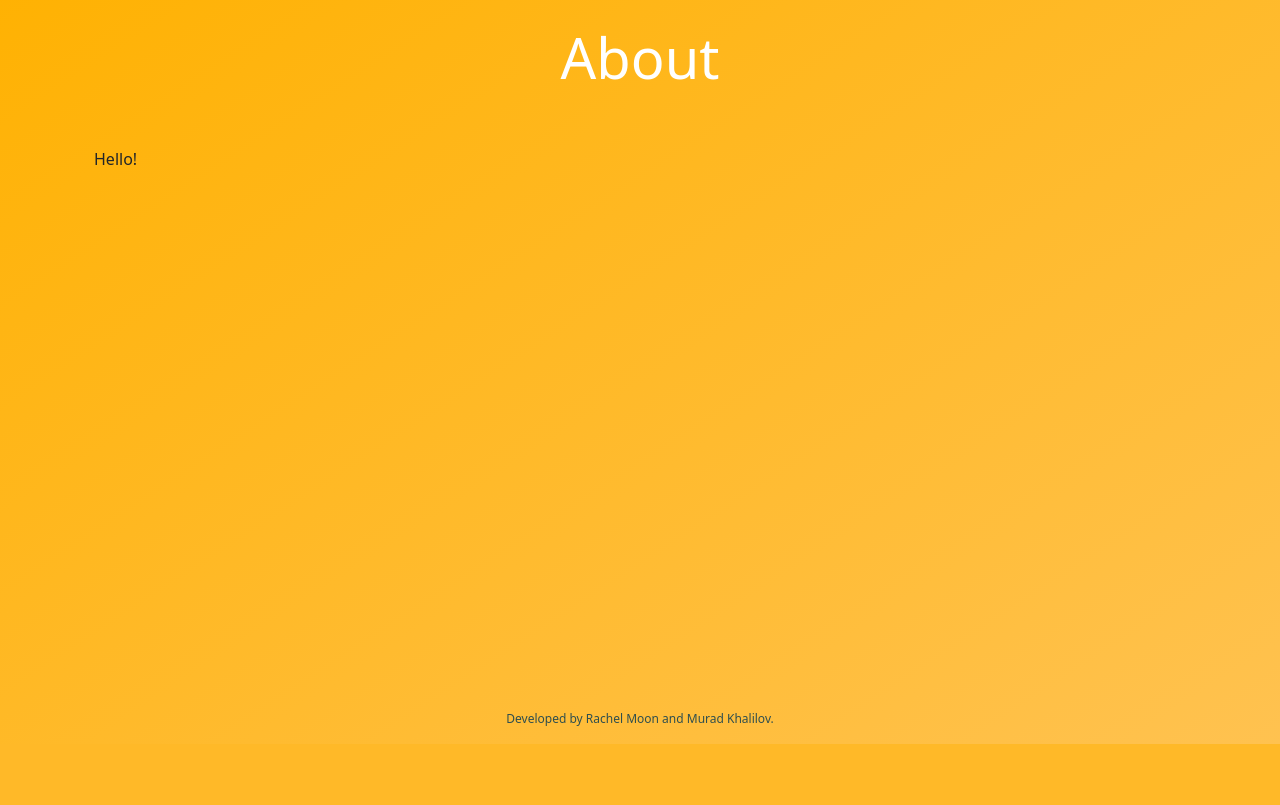
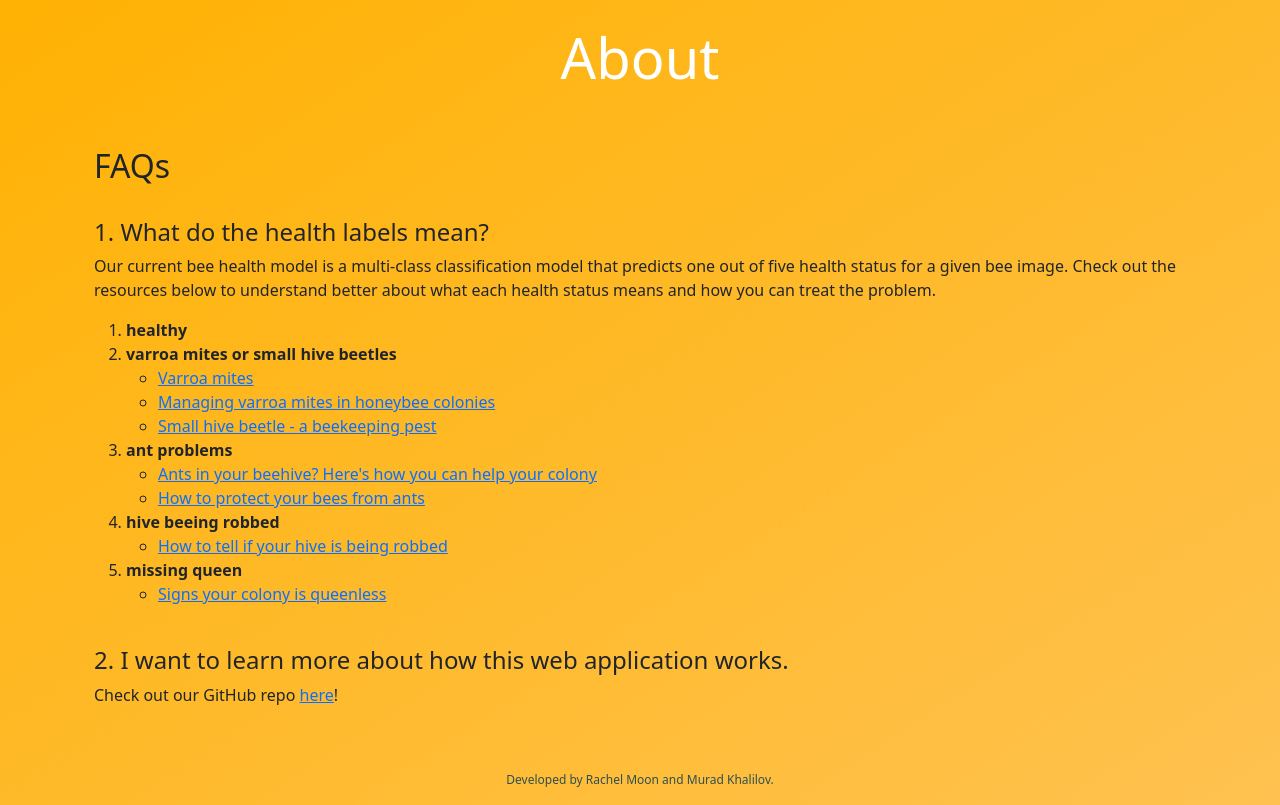
Before and after one commit to MuradKhalil/honeybee-health-ai, a Flask app: page /about in a window 1280 px wide. Shown: the part 56-861 px from the top of the page. Before the commit the page ends 800 px from the top, so only its background shows below. Run offline with Flask 2, Linux system fonts and the light colour scheme.

Commit message:
feat: update about page

```diff
--- a/src/proxy_server/web_app/templates/about.html
+++ b/src/proxy_server/web_app/templates/about.html
@@ -11,6 +11,39 @@ About
 
 {% block body %}
 <div class="container py-5">
-<p>Hello!</p>
+<h2>FAQs</h2><br>
+<h4>1. What do the health labels mean?</h4>
+<p>Our current bee health model is a multi-class classification model that predicts one out of five health status for a given bee image. Check out the resources below to understand better about what each health status means and how you can treat the problem.
+    <ol>
+        <li><b>healthy</b></li>
+        <li><b>varroa mites or small hive beetles</b></li>
+            <ul>
+                <li><a href="https://www.vita-europe.com/beehealth/diseases/varroa-mites/" target="_blank">Varroa mites</a></li>
+                <li><a href="https://www.extension.iastate.edu/smallfarms/managing-varroa-mites-honey-bee-colonies" target="_blank">Managing varroa mites in honeybee colonies</a></li>
+                <li><a href="https://agriculture.vic.gov.au/biosecurity/animal-diseases/honey-bee-pests-and-diseases/small-hive-beetle-a-beekeeping-pest" target="_blank">
+                    Small hive beetle - a beekeeping pest</a></li>
+            </ul>
+        <li><b>ant problems</b></li>
+            <ul>
+                <li><a href="https://www.honeybeesuite.com/ants-beehive-help-your-colony/" target="_blank">
+                Ants in your beehive? Here's how you can help your colony</a></li>
+                <li><a href="https://beekeepinglikeagirl.com/how-to-protect-your-bees-from-ants/" target="_blank">How to protect your bees from ants</a></li>
+            </ul>
+        <li><b>hive beeing robbed</b></li>
+            <ul>
+                <li><a href="https://schoolofbees.com/how-to-tell-if-your-hive-is-being-robbed/" target="_blank">
+                How to tell if your hive is being robbed</a></li>
+            </ul>
+        <li><b>missing queen</b></li>
+            <ul>
+                <li><a href="https://beekeepinglikeagirl.com/signs-your-colony-is-queenless/" target="_blank">
+                Signs your colony is queenless</a></li>
+            </ul>
+    </ol>
+<br>
+<h4>2. I want to learn more about how this web application works. </h4>
+Check out our GitHub repo <a href="https://github.com/MuradKhalil/bee_health_monitoring" target="_blank">here</a>!
+
+</p>
 </div>
 {% endblock %}
--- a/src/proxy_server/web_app/templates/report.html
+++ b/src/proxy_server/web_app/templates/report.html
@@ -17,7 +17,7 @@
     {% else %}
         <p><b>{{ counts['bees'] }}</b> bees were detected from the image.
         <br><span class='healthy-report'><b>{{ counts['healthy'] }} </b> are healthy bees. ({{ "%.1f"| format(100*counts['healthy'] / counts['bees']) }}% of bees)</span>
-        {% if counts['varroa beetles'] > 0 %}<br><span class='unhealthy-report'><b>{{ counts['varroa beetles'] }}</b> bees have varroa beetles. ({{ "%.1f"| format(100*counts['varroa beetles'] / counts['bees']) }}% of bees)</span> {% endif %}
+        {% if counts['varroa beetles'] > 0 %}<br><span class='unhealthy-report'><b>{{ counts['varroa beetles'] }}</b> bees have varroa mites or small hive beetles. ({{ "%.1f"| format(100*counts['varroa beetles'] / counts['bees']) }}% of bees)</span> {% endif %}
         {% if counts['ant problems'] > 0 %}<br><span class='unhealthy-report'><b>{{ counts['ant problems'] }}</b> bees show ant problems. ({{ "%.1f"| format(100*counts['ant problems'] / counts['bees']) }}% of bees)</span>{% endif %}
         {% if counts['hive being robbed'] > 0 %}<br><span class='unhealthy-report'><b>{{ counts['hive being robbed'] }}</b> bees show hive is being robbed. ({{ "%.1f"| format(100*counts['hive being robbed'] / counts['bees']) }}% of bees)</span>{% endif %}
         {% if counts['missing queen'] > 0 %}<br><span class='unhealthy-report'><b>{{ counts['missing queen'] }}</b> bees show that the queen bee is missing. ({{ "%.1f"| format(100*counts['missing queen'] / counts['bees']) }}% of bees)</span>{% endif %}
```
